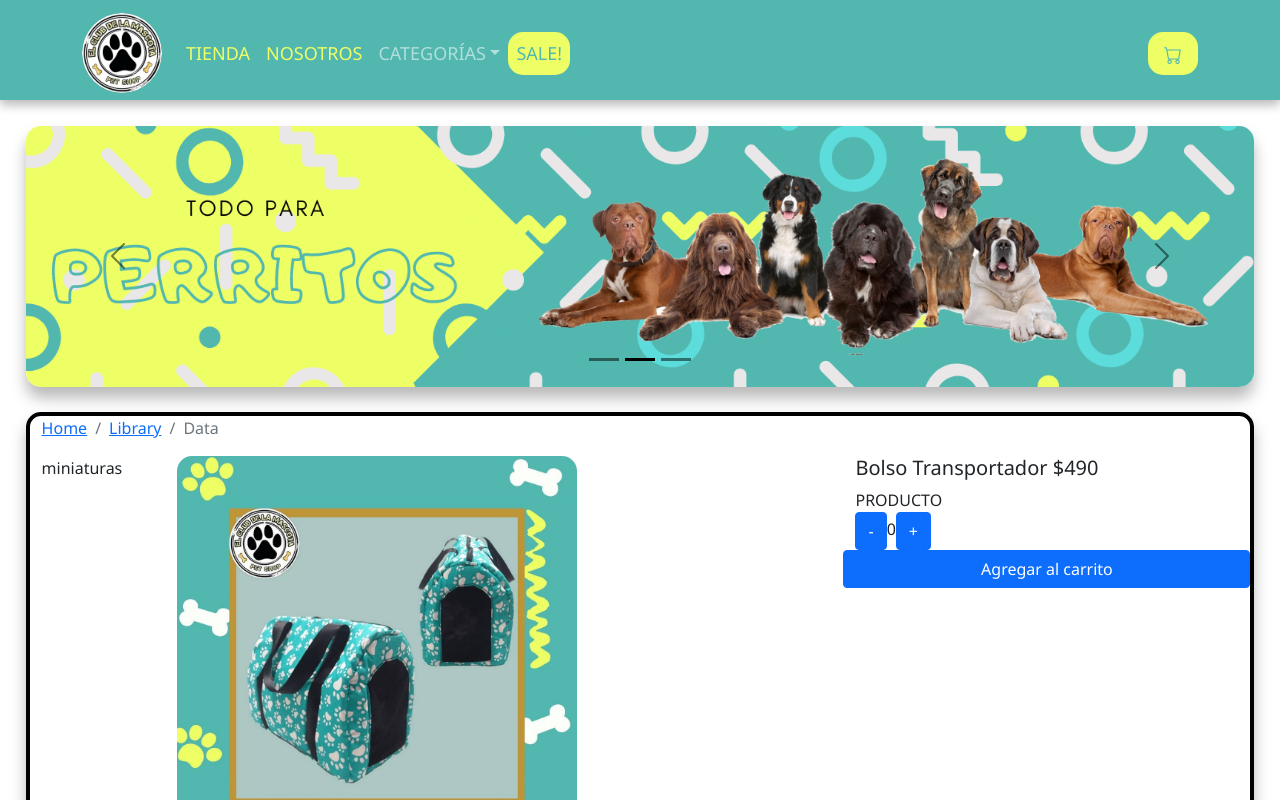
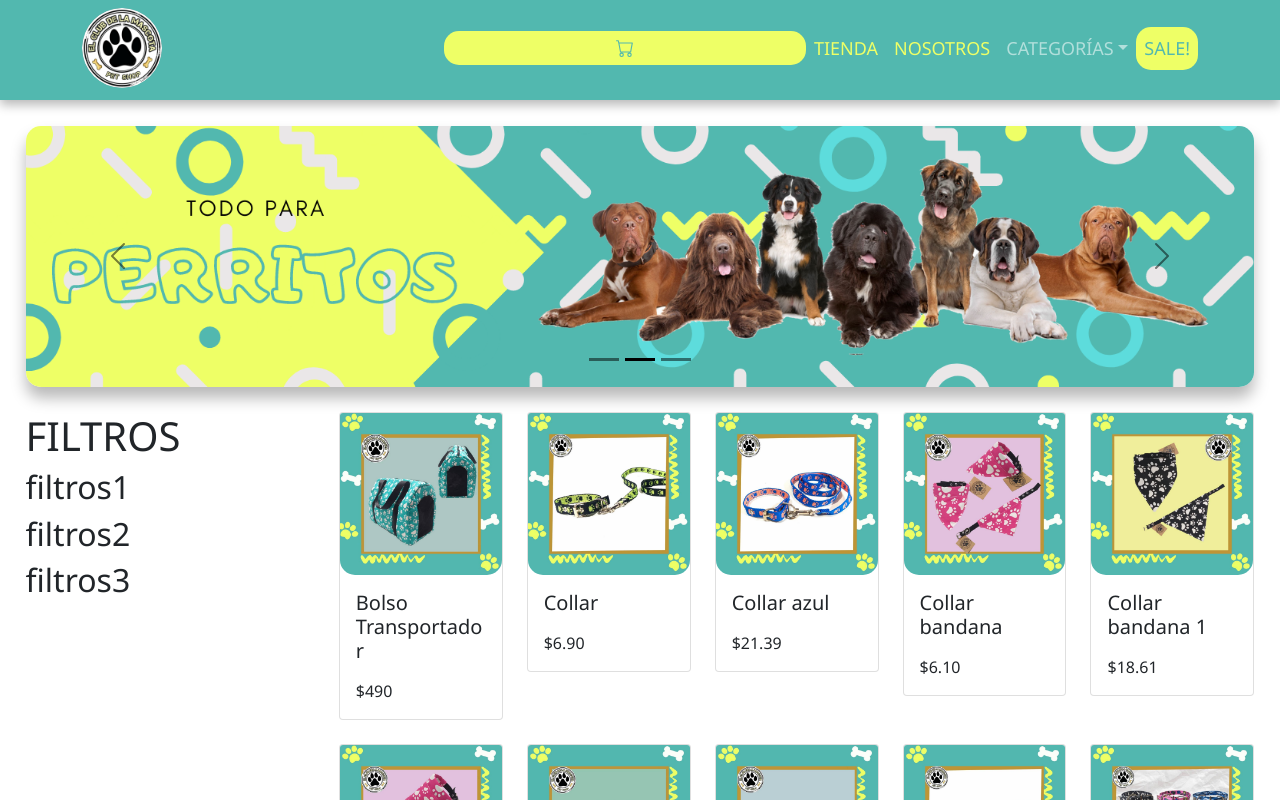
Before and after one commit to nicomartinese/ProyectoFinalReactJS, a React (Create React App) app: page / in a window 1280 px wide. Shown: the top 800 px of the page. Built offline with nearby package versions, Linux system fonts and the light colour scheme.

Commit message:
Primera entrega del proyecto final

```diff
--- a/src/components/Header/NavBar/NavBar.js
+++ b/src/components/Header/NavBar/NavBar.js
@@ -1,4 +1,4 @@
-import { Navbar, Container, Image, Nav, NavDropdown} from "react-bootstrap"
+import { Col, Container, Image, Nav, Navbar, NavDropdown, Row} from "react-bootstrap"
 import { Link } from "react-router-dom";
 import { CartWidget } from "../../cartWidget";
 
@@ -9,7 +9,18 @@ export const NavBar = () => {
         <>
             <Navbar className="color-nav" variant="dark" expand="lg">
                 <Container>
+                    <Col>
                         <Navbar.Brand><Link to="/"><Image src="./images/ECMlogo.png" roundedCircle style={{ width: 80, height: 'auto' }}/></Link></Navbar.Brand>
+
+                    </Col>
+                    <Col>
+                        <Nav.Link className="sale"><CartWidget/></Nav.Link>
+                    </Col>
+                    <Col>
+                        <Row>
+
+                        </Row>
+                        <Row>
                             <Navbar.Toggle aria-controls="basic-navbar-nav" />
                             <Navbar.Collapse id="basic-navbar-nav" className="">
                                 <Nav className="me-auto">
@@ -25,7 +36,8 @@ export const NavBar = () => {
                                     <Nav.Link className="sale">SALE!</Nav.Link>
                                 </Nav>
                             </Navbar.Collapse>
-                    <Nav.Link className="sale"><CartWidget/></Nav.Link>
+                        </Row>
+                    </Col>
                 </Container>
             </Navbar>
         </>
--- a/src/components/Header/NavBar/navbar.css
+++ b/src/components/Header/NavBar/navbar.css
@@ -2,6 +2,8 @@
     background-color: #EEFF66;
     border-radius: 15px;
     color: #52B8AF !important;
+    display: flex;
+    justify-content: center;
 }
 
 .nav-menu {
--- a/src/components/Home/Home.js
+++ b/src/components/Home/Home.js
@@ -1,13 +1,13 @@
 import { Header } from "../Header/Header";
 import { BodySlider } from '../Slider/1/1';
 import { Footer } from '../Footer/Footer';
-import { ItemDetailContainer } from "../ItemDetailContainer/ItemDetailContainer";
+import { ItemListContainer } from "../ItemListContainer/itemListContainer";
 
 export const Home = () =>{
     return(
         <>
             <Header/>
-            <ItemDetailContainer/>
+            <ItemListContainer/>
             <BodySlider/>
             <Footer/>
         </>
--- a/src/components/ItemListContainer/itemListContainer.js
+++ b/src/components/ItemListContainer/itemListContainer.js
@@ -7,7 +7,6 @@ import './itemlistcontainer.css';
 export const ItemListContainer = () => {
     return(
         <>
-            <Header/>
             <div className="item-container">
                 <Row>
                     <Col xs={3}>
@@ -29,7 +28,6 @@ export const ItemListContainer = () => {
                     </Col>
                 </Row>
             </div>
-            <Footer/>
         </>
     )
 }
```
Lines whose indentation alone changed are shown as unchanged.
